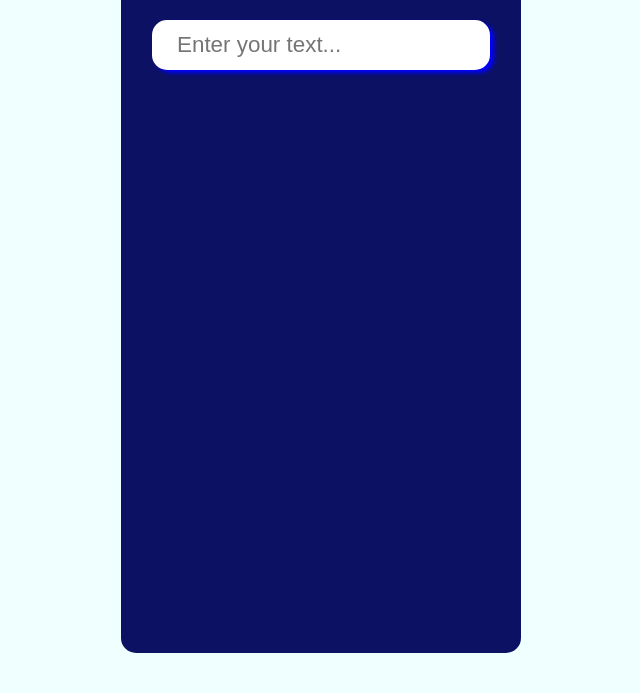
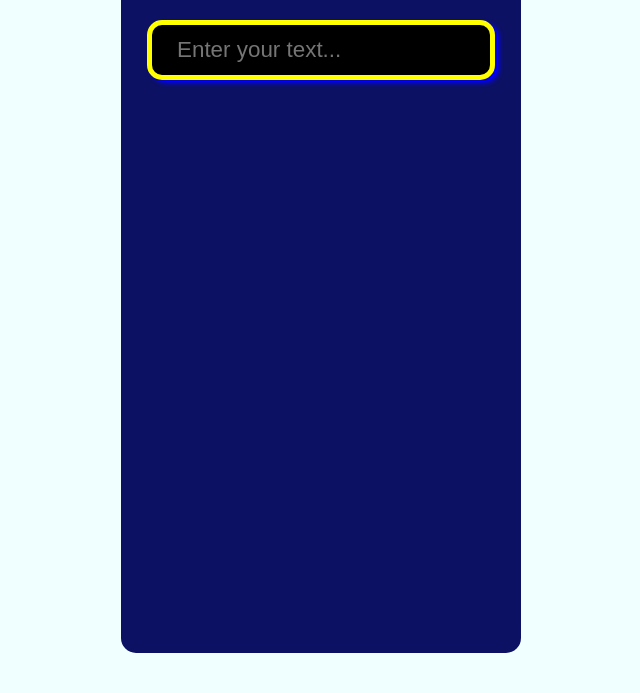
Before and after one commit to hamza143290ali-debug/todo-list-project, a plain HTML site: page index.html in a window 1280 px wide. Shown: the part 107-800 px from the top of the page, without its empty margins (319-959 px from the left). Drawn offline with Linux system fonts and the light colour scheme.

Commit message:
input border change and its backgroun

```diff
--- a/style.css
+++ b/style.css
@@ -44,13 +44,16 @@ body{
 }
 #todoin{
     height:40px;
-    border:none;
+    border:5px solid yellow;
     border-radius:15px;
     padding:25px;
     outline:none;
     font-size:1.4rem;
     margin:20px;
     box-shadow:4px 3px 4px blue;
+    background-color:black;
+    color:white;
+
 }
 .list{
     list-style:none;
```
